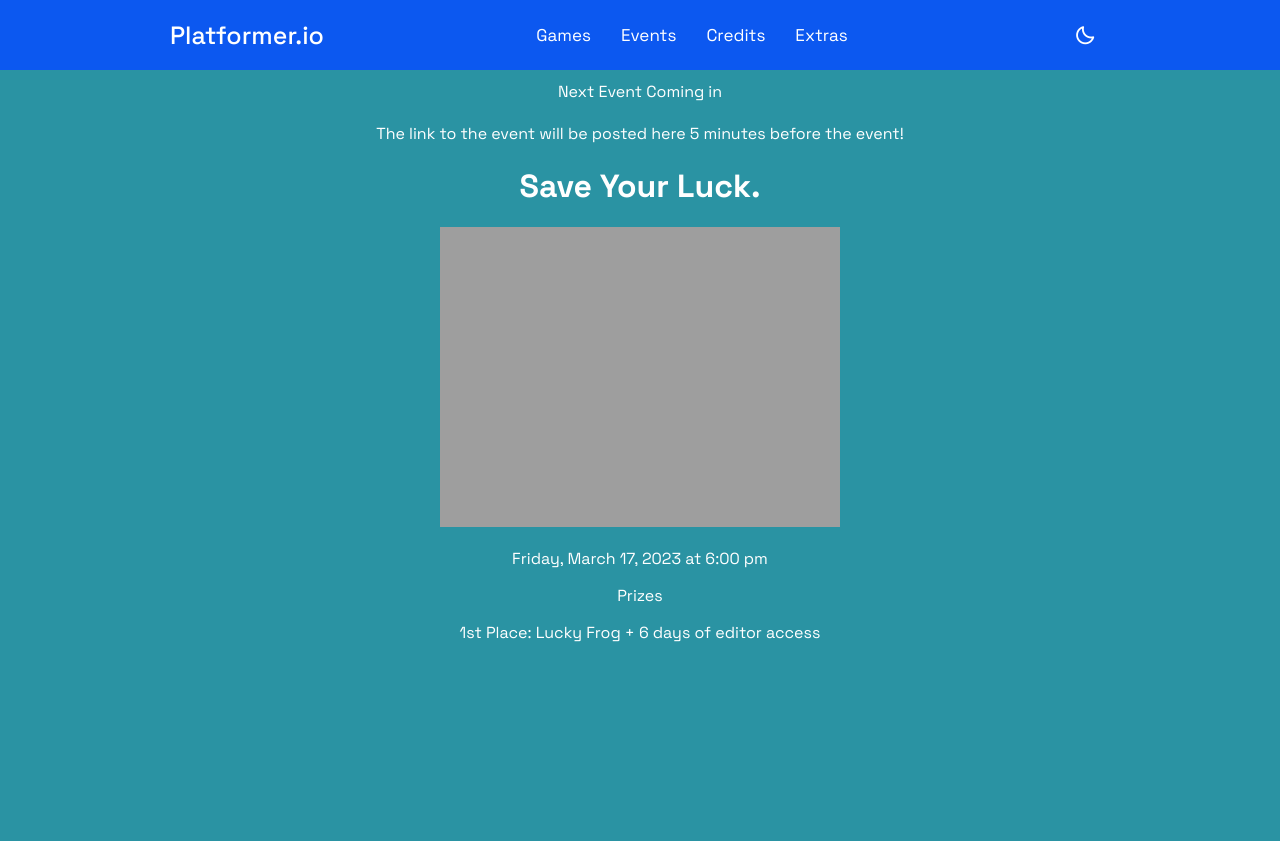
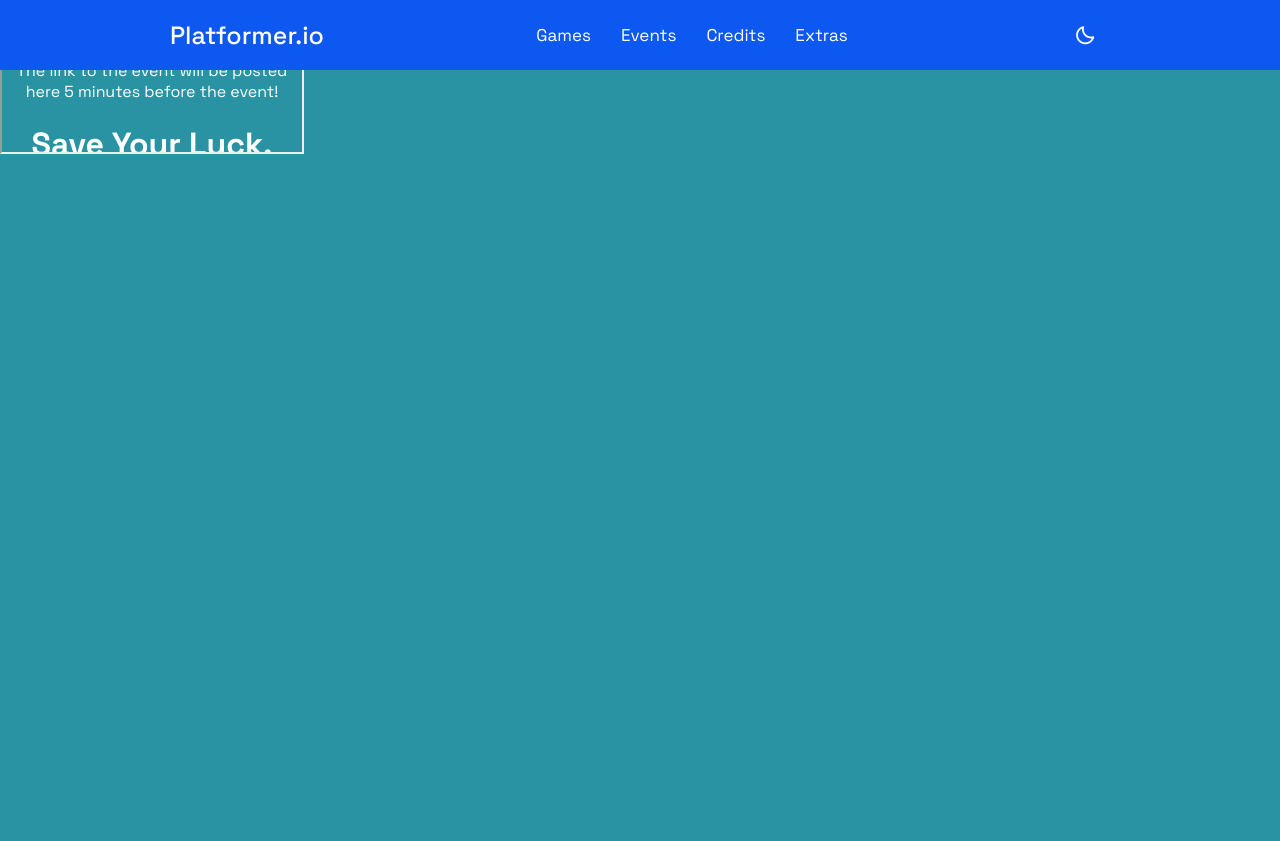
Before and after one commit to platformerdotio/uhhsome, a PHP site: page /events/index.html in a window 1280 px wide. Shown: the top 841 px of the page. After the commit the page ends 154 px from the top, so only its background shows below. Run offline with PHP 8.4, Linux system fonts and the light colour scheme.

Commit message:
Update navbar.css

```diff
--- a/css/navbar.css
+++ b/css/navbar.css
@@ -289,11 +289,3 @@ body.dark .search-field i{
         margin-top: 20px;
     }
 }
-
-.gameframe{
-  width: 100%;
-  margin-top: 65px;
-  height: 250vh;
-  border: none;
-  display:block;
-}
```
